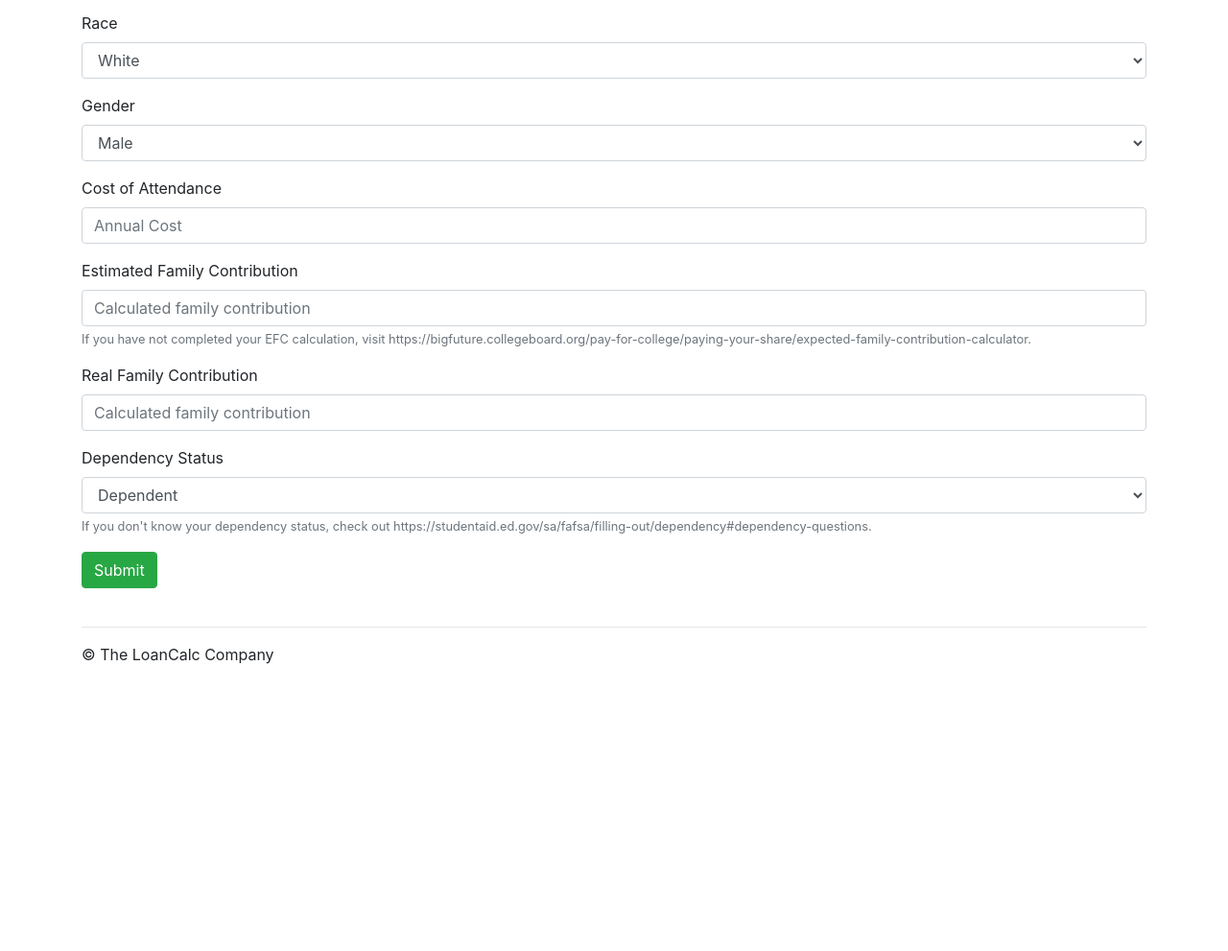
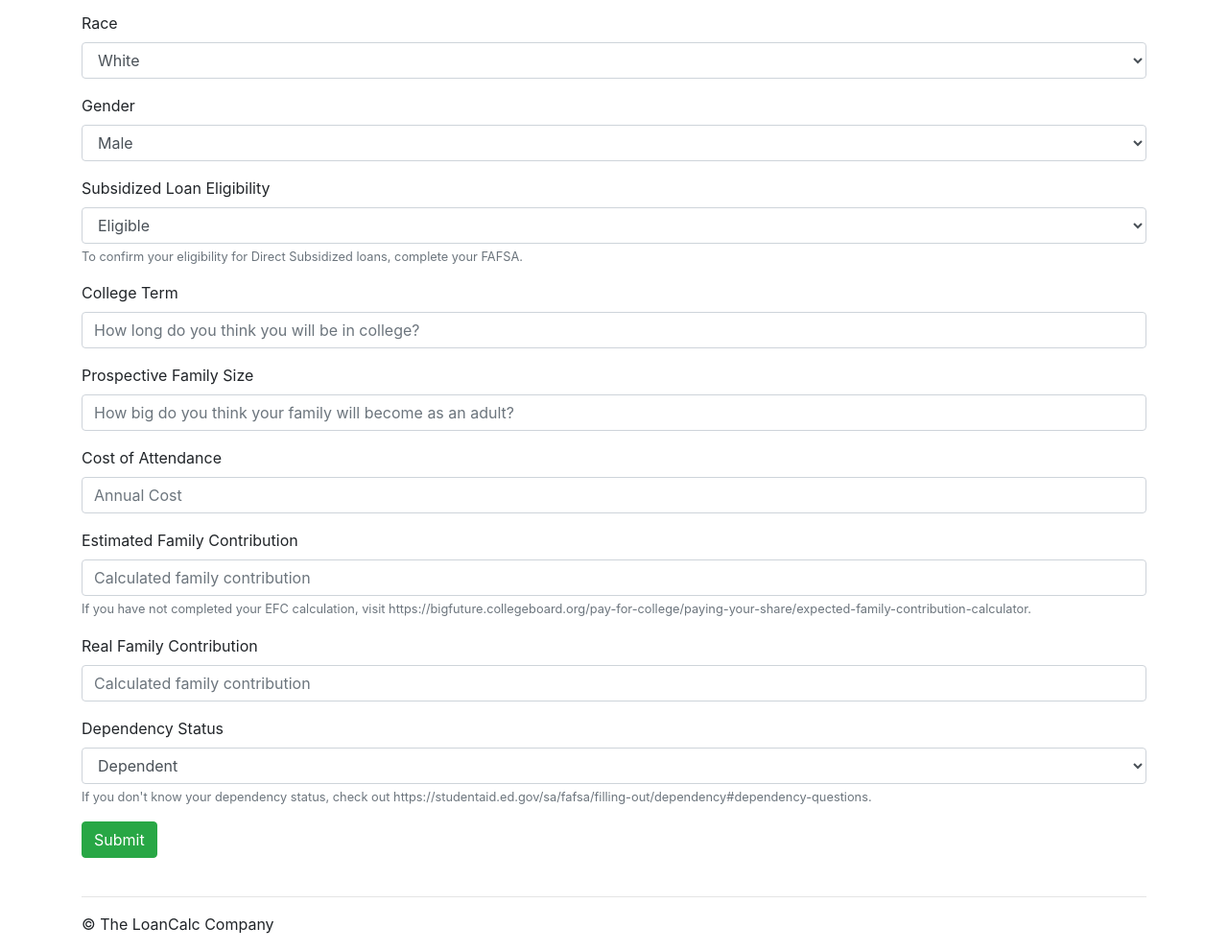
Before and after one commit to adithyaparams/loan-model, a Flask app: page /calc in a window 1280 px wide. Shown: the part 429-1420 px from the top of the page at 96% size. Before the commit the page ends 1121 px from the top, so only its background shows below. Run offline with Flask 2, Linux system fonts and the light colour scheme; parts of the project's set-up code (start-up, migrations or seed data) failed here and were passed over; some libraries are stand-ins or nearby versions.

Commit message:
Add input fields for loan distribution

```diff
--- a/app/forms.py
+++ b/app/forms.py
@@ -6,6 +6,9 @@ class LoanForm(FlaskForm):
     institution = StringField('institution', validators=[DataRequired()])
     career = StringField('career', validators=[DataRequired()])
     gender = StringField('gender', validators=[DataRequired()])
+    eligibility = StringField('eligibility', validators=[DataRequired()])
+    term = IntegerField('term', validators=[DataRequired()])
+    family = IntegerField('family', validators=[DataRequired()])
     race = StringField('race', validators=[DataRequired()])
     dependency = StringField('dependency', validators=[DataRequired()])
     income = IntegerField('income', validators=[DataRequired()])
--- a/app/routes.py
+++ b/app/routes.py
@@ -45,14 +45,19 @@ def calc():
         income=request.form['income']
         race=request.form['race']
         gender=request.form['gender']
+        eligibility=request.form['eligibility']
+        college_term=int(request.form['term'])
+        family_size=int(request.form['family'])
         cost=int(request.form['cost'])
         expected=int(request.form['expected'])
         actual=int(request.form['actual'])
         dependency=request.form['dependency']
         dependency = True if dependency == 'Dependent' else False
+        eligibility = True if eligibility == 'Eligible' else False
     loans = {}
     loans_length = len(loans)
     if form.validate_on_submit():
-        loans = models.loan_division((expected-actual), True, 4, dependency)
+        loans = models.loan_division((expected-actual), eligibility, college_term, dependency)
+        print(loans, file=sys.stderr)
         loans_length = len(loans)
     return render_template('calc.html', form=form, loans=loans, loans_length=loans_length)
--- a/app/templates/calc.html
+++ b/app/templates/calc.html
@@ -46,7 +46,11 @@
       <h1>Student Debt Calculator</h1>
       <br>
       <form action="" method="post" novalidate>
+        {{ form.csrf_token }}
         {{ form.hidden_tag() }}
+        {% if form.errors %}
+        {{ form.errors }}
+        {% endif %}
         <div class="form-group">
           <label for="institution">Institution</label>
           <input type="text" class="form-control" id="institution" name="institution" placeholder="Enter institution name">
@@ -85,6 +89,28 @@
             <option>Male</option>
             <option>Female</option>
           </select>
+        </div>
+        <div class="form-group">
+          <label for="eligibility">Subsidized Loan Eligibility</label>
+          <select type="text" class="form-control" id="eligibility" name="eligibility" placeholder="Enter loan eligibility status">
+            <option>Eligible</option>
+            <option>Ineligible</option>
+          </select>
+          <small class="form-text text-muted">To confirm your eligibility for Direct Subsidized loans, complete your FAFSA.</small>
+        </div>
+        <div class="form-group">
+          <label for="term">College Term</label>
+          <input type="number" class="form-control" id="term" name="term" placeholder="How long do you think you will be in college?">
+          {% for error in form.term.errors %}
+            <span style="color: red;">[{{ error }}]</span>
+          {% endfor %}
+        </div>
+        <div class="form-group">
+          <label for="family">Prospective Family Size</label>
+          <input type="number" class="form-control" id="family" name="family" placeholder="How big do you think your family will become as an adult?">
+          {% for error in form.family.errors %}
+            <span style="color: red;">[{{ error }}]</span>
+          {% endfor %}
         </div>
         <div class="form-group">
           <label for="cost">Cost of Attendance</label>
```
